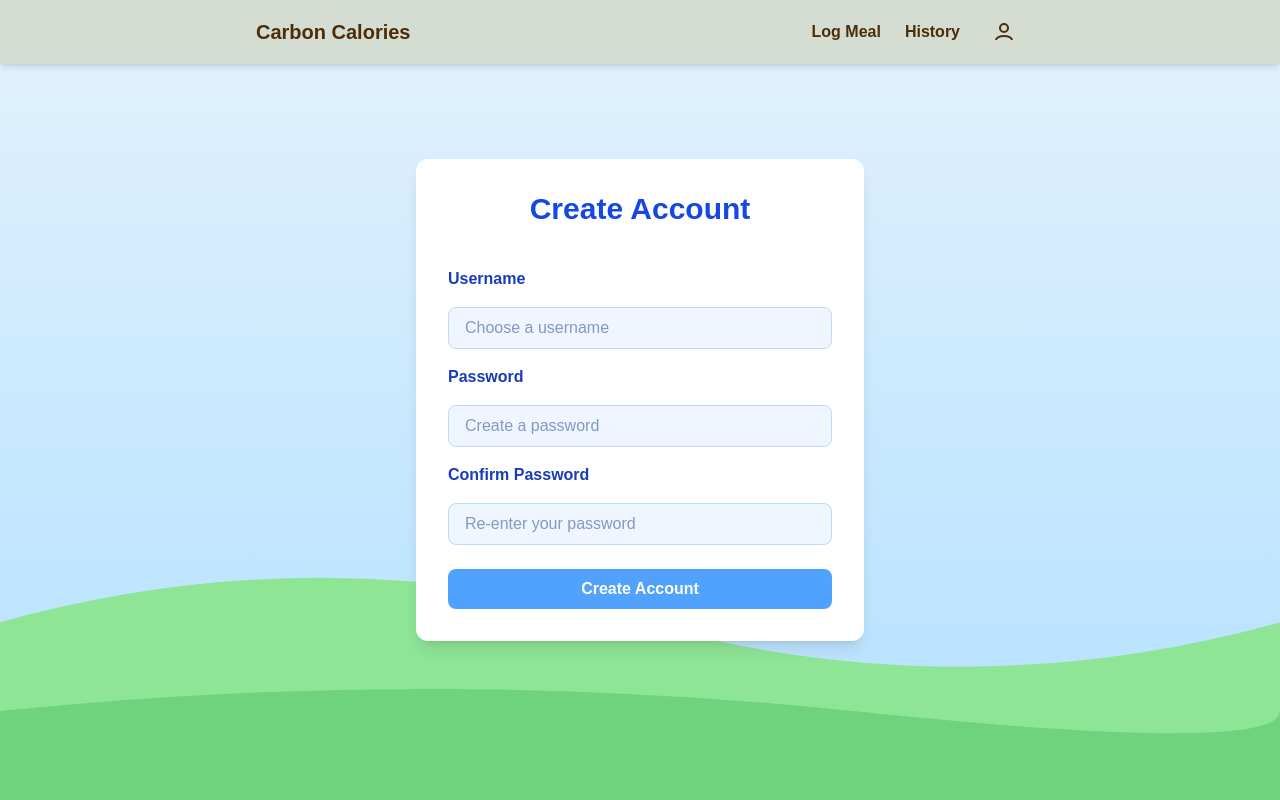
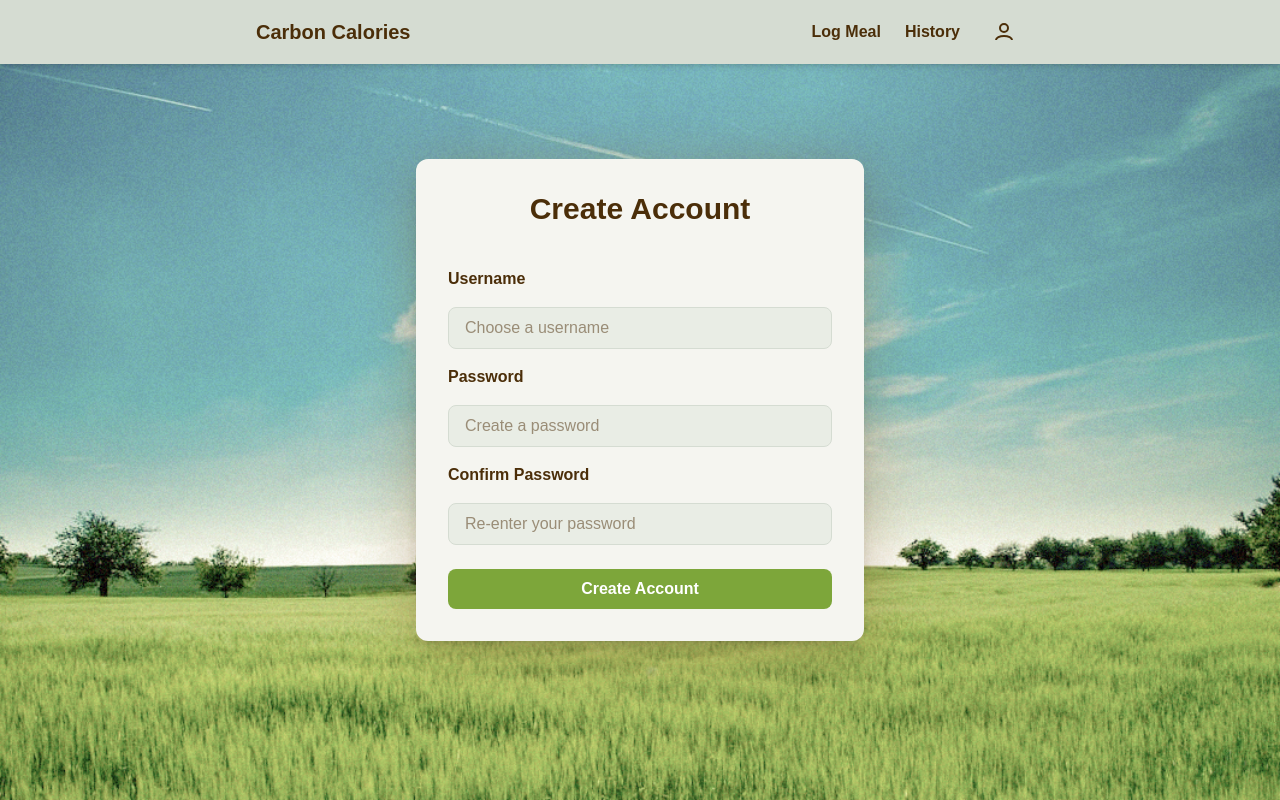
Before and after one commit to clarashong/carbon-calories, a Next.js app in the folder frontend/carbon-calories/: page /signUp in a window 1280 px wide. Built offline with nearby package versions, Linux system fonts and the light colour scheme.

Commit message:
Added user login

```diff
--- a/frontend/carbon-calories/src/app/login/page.jsx
+++ b/frontend/carbon-calories/src/app/login/page.jsx
@@ -4,6 +4,8 @@
 "use client";
 import { useState } from "react";
 import { useRouter } from "next/navigation";
+
+const apiUrl = process.env.NEXT_PUBLIC_API_URL;
 
 export default function LoginPage() {
 	const [username, setUsername] = useState("");
@@ -13,15 +15,30 @@ export default function LoginPage() {
 
 	const handleLogin = async e => {
 		e.preventDefault();
-		// Placeholder login logic
 		if (!username || !password) {
 			setError("Please enter both username and password.");
 			return;
 		}
 		setError("");
-		// TODO: Replace with real login API call
-		alert(`Logged in as ${username}`);
-		router.push("/home");
+		try {
+			const response = await fetch(`${apiUrl}/login`, {
+				method: "POST",
+				headers: {
+					"Content-Type": "application/json"
+				},
+				body: JSON.stringify({ username, password })
+			});
+			if (!response.ok) {
+				const data = await response.json();
+				console.log(response);
+				setError(data.detail || "Login failed.");
+				return;
+			}
+			localStorage.setItem("user_id", username);
+			router.push("/");
+		} catch (err) {
+			setError("Network error. Please try again.");
+		}
 	};
 
 	return (
--- a/frontend/carbon-calories/src/app/signUp/page.jsx
+++ b/frontend/carbon-calories/src/app/signUp/page.jsx
@@ -53,7 +53,15 @@ export default function SignUpPage() {
 	};
 
 	return (
-		<main className="relative min-h-screen flex flex-col items-center justify-center w-full overflow-hidden py-10">
+			<main
+				className="relative min-h-screen flex flex-col items-center justify-center w-full overflow-hidden py-10 bg-[#d5dcd2]"
+				style={{
+					backgroundImage: "url('/field.png')",
+					backgroundSize: "cover",
+					backgroundPosition: "center",
+					backgroundRepeat: "no-repeat"
+				}}
+			>
 			{/* Blue sky background */}
 			<div className="fixed inset-0 w-full h-full -z-10">
 				<svg
@@ -77,20 +85,20 @@ export default function SignUpPage() {
 					<path d="M0,800 Q480,750 960,800 T1440,800 V900 H0 Z" fill="#6fd37e" />
 				</svg>
 			</div>
-			<div className="bg-white bg-opacity-80 rounded-xl shadow-lg p-8 w-full max-w-md flex flex-col gap-8 z-10">
-				<h1 className="text-3xl font-bold text-blue-700 text-center mb-2">Create Account</h1>
+					<div className="bg-[#f5f5f0] bg-opacity-90 rounded-xl shadow-lg drop-shadow-[0_8px_32px_rgba(123,86,36,0.35)] p-8 w-full max-w-md flex flex-col gap-8 z-10">
+						<h1 className="text-3xl font-bold text-[#4B2E09] text-center mb-2">Create Account</h1>
 						<form className="flex flex-col gap-4" onSubmit={handleSignUp}>
-					<label className="text-blue-800 font-semibold">Username</label>
+							<label className="text-[#4B2E09] font-semibold">Username</label>
 							<input
-						className="rounded-lg border border-blue-200 px-4 py-2 focus:outline-none focus:ring-2 focus:ring-blue-300 text-blue-900 bg-blue-50"
+								className="rounded-lg border border-[#d5dcd2] px-4 py-2 focus:outline-none focus:ring-2 focus:ring-[#7da63a] text-[#4B2E09] bg-[#e9ede5]"
 								type="text"
 								placeholder="Choose a username"
 								value={username}
 								onChange={e => setUsername(e.target.value)}
 							/>
-								<label className="text-blue-800 font-semibold">Password</label>
+							<label className="text-[#4B2E09] font-semibold">Password</label>
 							<input
-												className="rounded-lg border border-blue-200 px-4 py-2 focus:outline-none focus:ring-2 focus:ring-blue-300 text-blue-900 bg-blue-50"
+								className="rounded-lg border border-[#d5dcd2] px-4 py-2 focus:outline-none focus:ring-2 focus:ring-[#7da63a] text-[#4B2E09] bg-[#e9ede5]"
 								type="password"
 								placeholder="Create a password"
 								value={password}
@@ -103,30 +111,30 @@ export default function SignUpPage() {
 							/>
 													{hasTypedPassword && (
 														<div className="mt-2">
-													<span className="font-semibold text-blue-700">Password must have:</span>
+															<span className="font-semibold text-[#4B2E09]">Password must have:</span>
 															<ul className="list-disc ml-6 mt-1 text-sm">
 																{passwordMetrics.map((m, idx) => (
-															<li key={idx} className={m.test(password) ? "text-green-700" : "text-red-500"}>{m.label}</li>
+																	<li key={idx} className={m.test(password) ? "text-[#7da63a]" : "text-red-500"}>{m.label}</li>
 																))}
 															</ul>
-													<span className={`block mt-2 font-bold text-${strength === "Strong" ? "green" : strength === "Medium" ? "yellow" : "red"}-600`}>
+															<span className={`block mt-2 font-bold ${strength === "Strong" ? "text-[#7da63a]" : strength === "Medium" ? "text-yellow-600" : "text-red-600"}`}>
 																Strength: {strength}
 															</span>
 														</div>
 													)}
-								<label className="text-blue-800 font-semibold">Confirm Password</label>
+											<label className="text-[#4B2E09] font-semibold">Confirm Password</label>
 											<input
-									className="rounded-lg border border-blue-200 px-4 py-2 focus:outline-none focus:ring-2 focus:ring-blue-300 text-blue-900 bg-blue-50"
+												className="rounded-lg border border-[#d5dcd2] px-4 py-2 focus:outline-none focus:ring-2 focus:ring-[#7da63a] text-[#4B2E09] bg-[#e9ede5]"
 												type="password"
 												placeholder="Re-enter your password"
 												value={confirm}
 												onChange={e => setConfirm(e.target.value)}
 											/>
 								{error && <span className="text-red-600 text-sm mt-2">{error}</span>}
-					{success && <span className="text-green-600 text-sm mt-2">{success}</span>}
+								{success && <span className="text-[#7da63a] text-sm mt-2">{success}</span>}
 								<button
 									type="submit"
-						className="mt-2 bg-blue-400 hover:bg-blue-500 text-white font-semibold py-2 rounded-lg transition"
+									className="mt-2 bg-[#7da63a] hover:bg-[#5c7c2b] text-white font-semibold py-2 rounded-lg transition"
 									disabled={!username.trim() || !password.trim() || !confirm.trim()}
 								>
 									Create Account
```
Also changed, not shown: 1 other file (tests, documents, lock files or other folders). Lines whose indentation alone changed are shown as unchanged.
